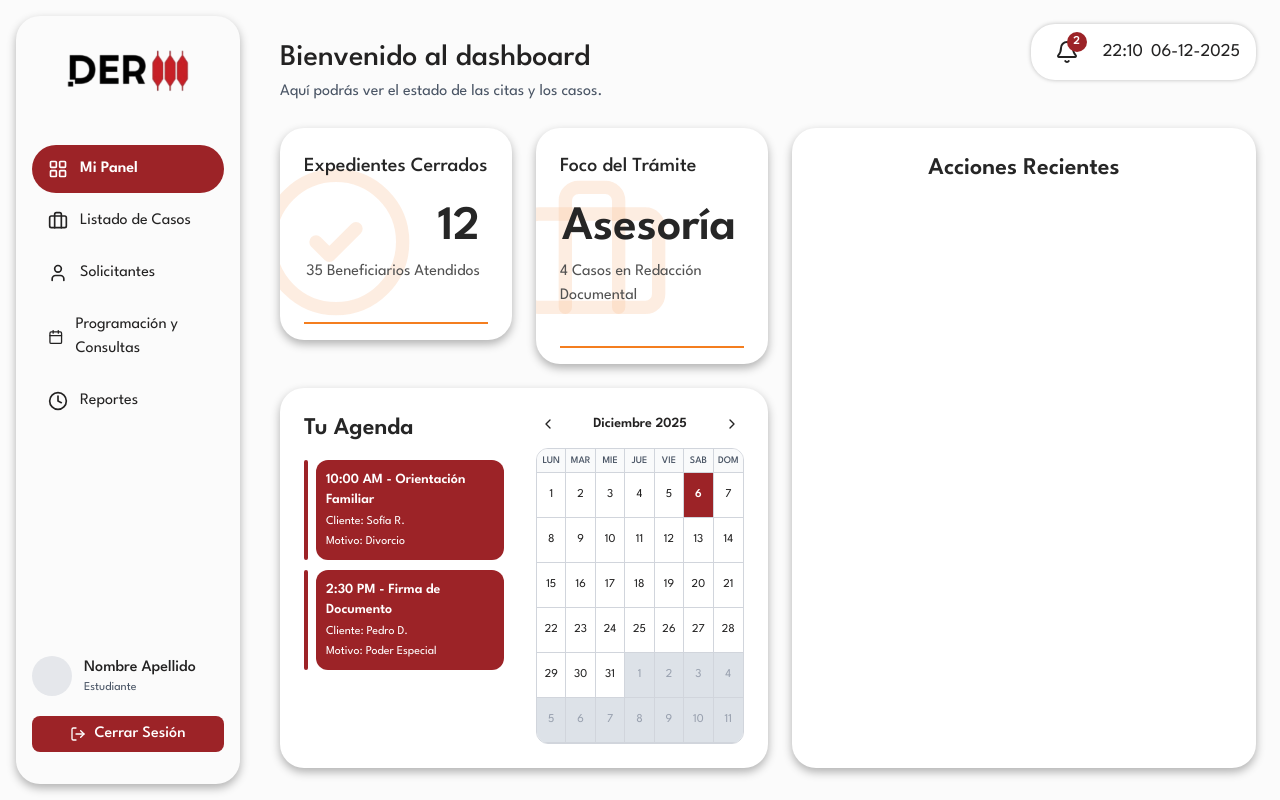
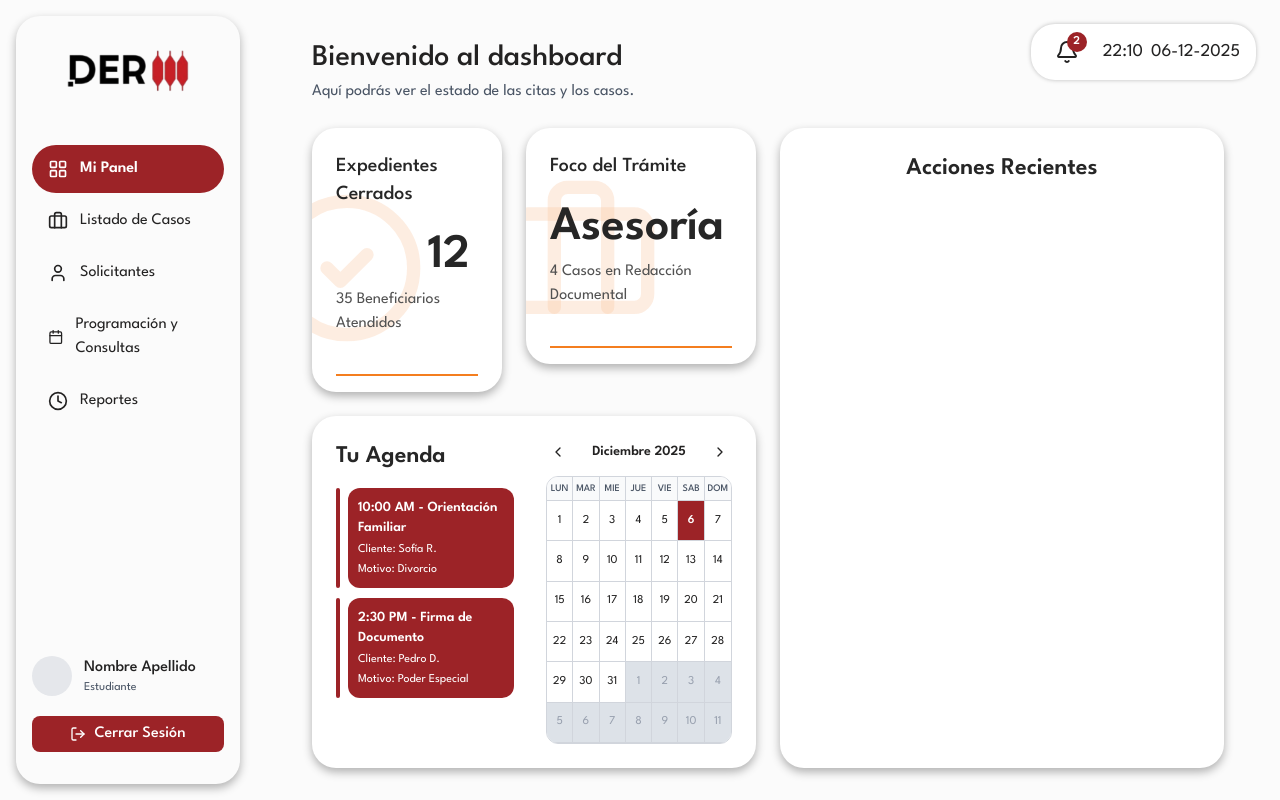
Before and after one commit to ByteWizzardd/Gestion-de-clinicas-juridicas, a Next.js app: page /dashboard in a window 1280 px wide. Built offline with nearby package versions, Linux system fonts and the light colour scheme.

Commit message:
fix: responsive dashboard pt1

```diff
--- a/app/dashboard/page.tsx
+++ b/app/dashboard/page.tsx
@@ -26,7 +26,8 @@ export default function DashboardPage() {
 
   return (
     <div className="max-h-screen">
-      <div className="mb-4 md:mb-6 mt-4 px-4 md:px-0">
+      <div className="max-w-[1920px] mx-auto px-4 md:px-6 lg:px-8">
+        <div className="mb-4 md:mb-6 mt-4">
           <h1 className="text-2xl md:text-3xl font-medium text-foreground mb-1" style={{ fontFamily: 'var(--font-league-spartan)' }}>
             Bienvenido al dashboard
           </h1>
@@ -36,11 +37,11 @@ export default function DashboardPage() {
         </div>
 
         {/* Contenedor principal para layout lado a lado */}
-      <div className="flex flex-col lg:flex-row gap-4 md:gap-6 mt-4 md:mt-6 px-4 md:px-0 h-[calc(100vh-8rem)] md:h-[calc(100vh-10rem)]">
+        <div className="flex flex-col lg:flex-row gap-4 md:gap-6 mt-4 md:mt-6 h-[calc(100vh-8rem)] md:h-[calc(100vh-10rem)]">
           {/* Cards de métricas */}
-        <div className="flex flex-col gap-4 md:gap-6 flex-1">
+          <div className="flex flex-col gap-4 md:gap-6 flex-1 max-w-full">
             <div className="flex flex-col sm:flex-row gap-4 md:gap-6">
-            <div className="flex-1 w-full sm:max-w-85">
+              <div className="flex-1 w-full sm:max-w-85 2xl:max-w-96">
                 <MetricCard
                   title="Expedientes Cerrados"
                   mainValue="12"
@@ -48,7 +49,7 @@ export default function DashboardPage() {
                   icon={CircleCheck}
                 />
               </div>
-            <div className="flex-1 w-full sm:max-w-85">
+              <div className="flex-1 w-full sm:max-w-85 2xl:max-w-96">
                 <MetricCard
                   title="Foco del Trámite"
                   mainValue="Asesoría"
@@ -59,7 +60,7 @@ export default function DashboardPage() {
             </div>
 
             {/* Agenda */}
-          <div className="bg-white rounded-2xl md:rounded-3xl shadow-[0px_4px_10px_0px_rgba(0,0,0,0.30)] p-4 md:p-6 w-full lg:max-w-[calc(2*21.25rem+1.5rem)] flex-1 flex flex-col min-h-0">
+            <div className="bg-white rounded-2xl md:rounded-3xl shadow-[0px_4px_10px_0px_rgba(0,0,0,0.30)] p-4 md:p-6 w-full lg:max-w-[calc(2*21.25rem+1.5rem)] 2xl:max-w-[calc(2*24rem+1.5rem)] flex-1 flex flex-col min-h-0">
               <div className="flex flex-col md:flex-row gap-4 md:gap-6 flex-1 min-h-0">
                 {/* Mitad izquierda - Título y lista de citas */}
                 <div className="w-full md:w-1/2 flex flex-col min-h-0">
@@ -84,12 +85,13 @@ export default function DashboardPage() {
           </div>
 
           {/* Acciones recientes */}
-        <div className="flex-1 w-full lg:min-w-94 lg:max-w-116">
+          <div className="flex-1 w-full lg:min-w-94 lg:max-w-116 2xl:max-w-[28rem]">
             <div className="bg-white rounded-2xl md:rounded-3xl shadow-[0px_4px_10px_0px_rgba(0,0,0,0.30)] p-4 md:p-6 h-full min-h-[200px] lg:min-h-0">
               <h3 className="text-xl md:text-2xl font-semibold text-center text-neutral-800"> Acciones Recientes </h3>
             </div>
           </div>
         </div>
       </div>
+    </div>
   );
 }
```
Lines whose indentation alone changed are shown as unchanged.
